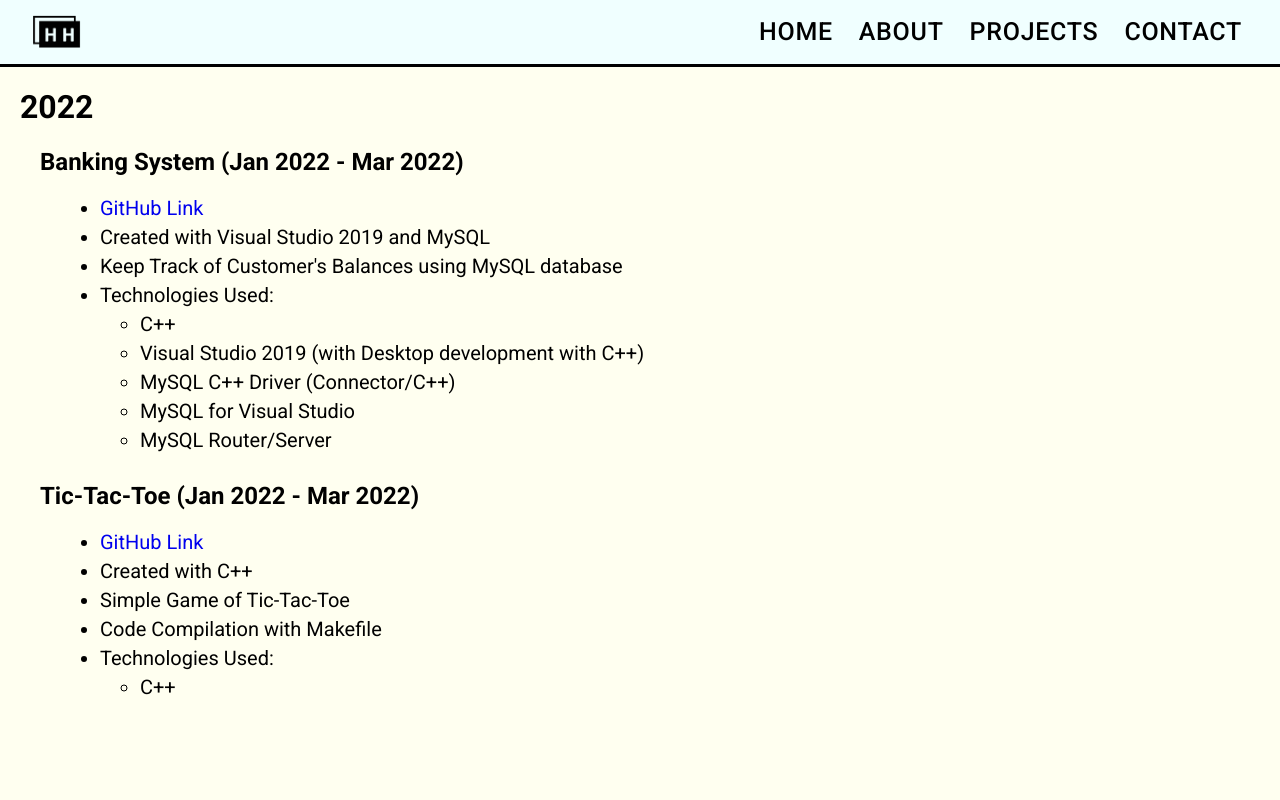
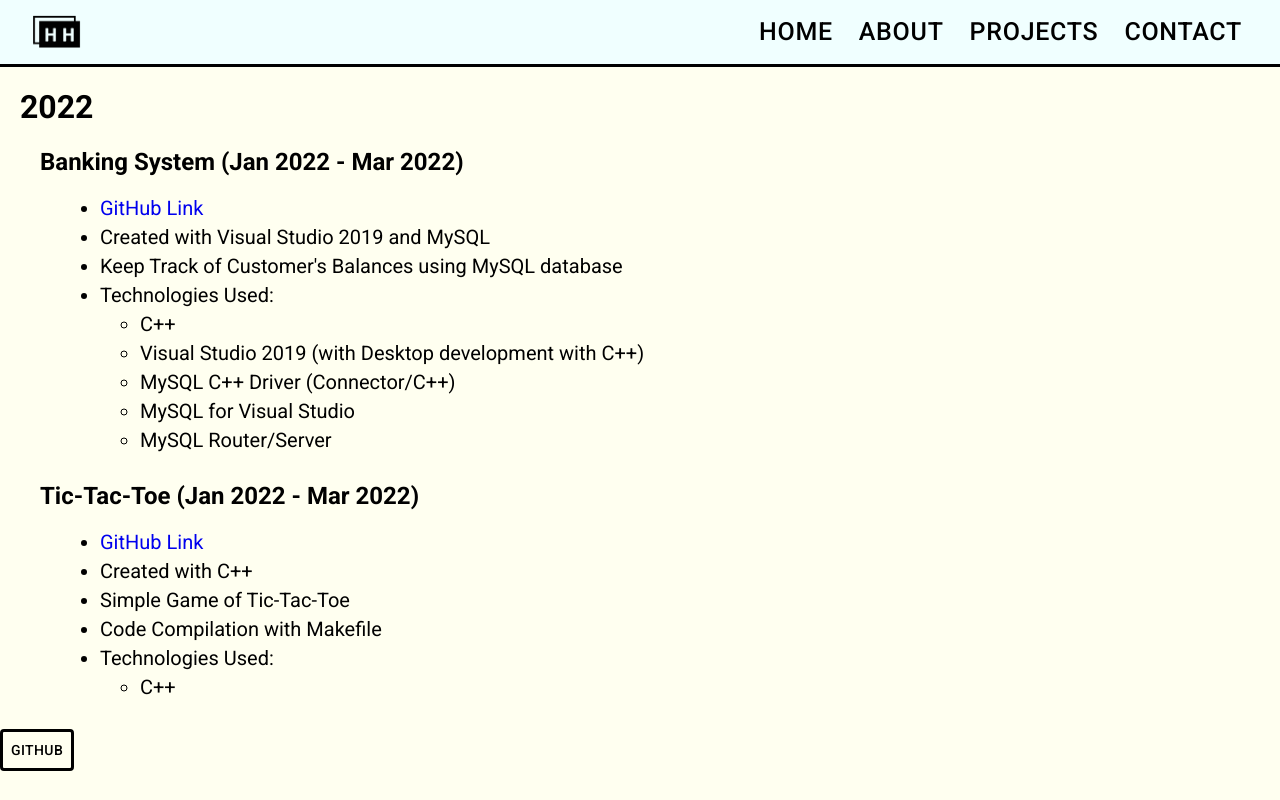
Before and after one commit to haostonh/portfolio, a React (Create React App) app in the folder client/: page /portfolio/projects in a window 1280 px wide. Built offline with nearby package versions, Linux system fonts and the light colour scheme.

Commit message:
testing github button

```diff
--- a/client/src/components/GitHubButton.jsx
+++ b/client/src/components/GitHubButton.jsx
@@ -4,7 +4,12 @@ import Button from '@mui/material/Button';
 
 const GitHubButton = props => {
   return (
-    <Button target='_blank' rel='noopener noreferrer' href={props.href}>GitHub</Button>
+    <Button target='_blank' rel='noopener noreferrer' href={props.href}
+    sx={{
+      color: 'black',
+      border: 'solid',
+      borderColor: 'black',
+    }}>GitHub</Button>
   )
 }
 
--- a/client/src/pages/Projects.jsx
+++ b/client/src/pages/Projects.jsx
@@ -4,6 +4,7 @@ import NavBar from '../components/NavBar';
 import PortfolioHelmet from '../components/PortfolioHelmet';
 import BankingSystem from '../projects/2022/BankingSystem';
 import TicTacToe from '../projects/2022/TicTacToe';
+import GitHubButton from '../components/GitHubButton';
 
 const Projects = () => {
   return (
@@ -14,6 +15,7 @@ const Projects = () => {
         <h1 className='yearTitle'>2022</h1>
         <BankingSystem/>
         <TicTacToe/>
+        <GitHubButton/>
       </div>
     </div>
   );
```
